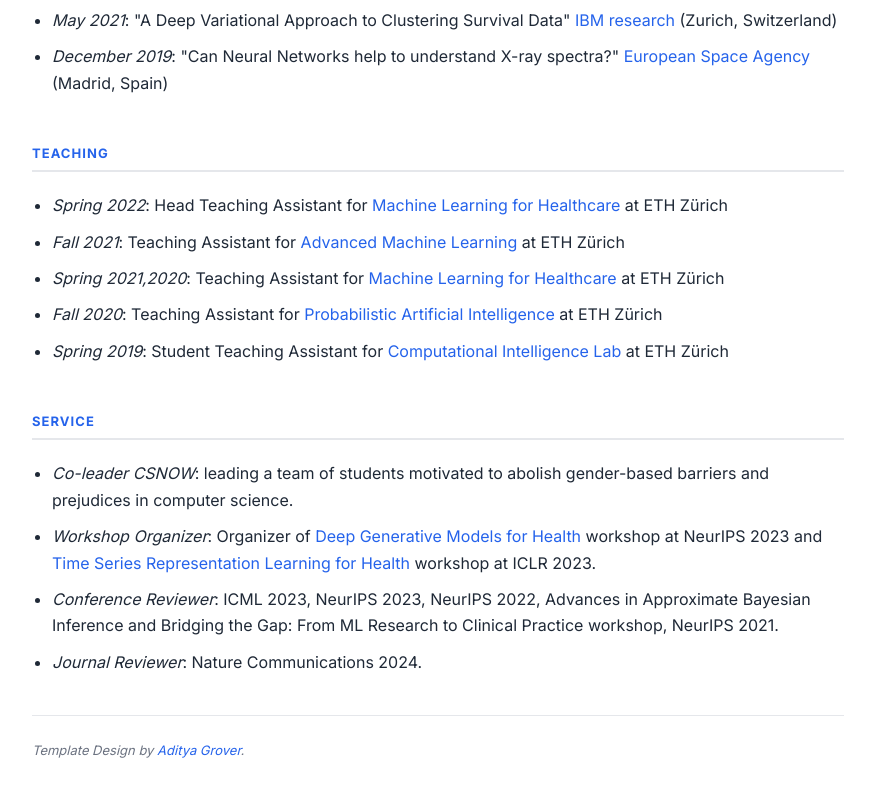
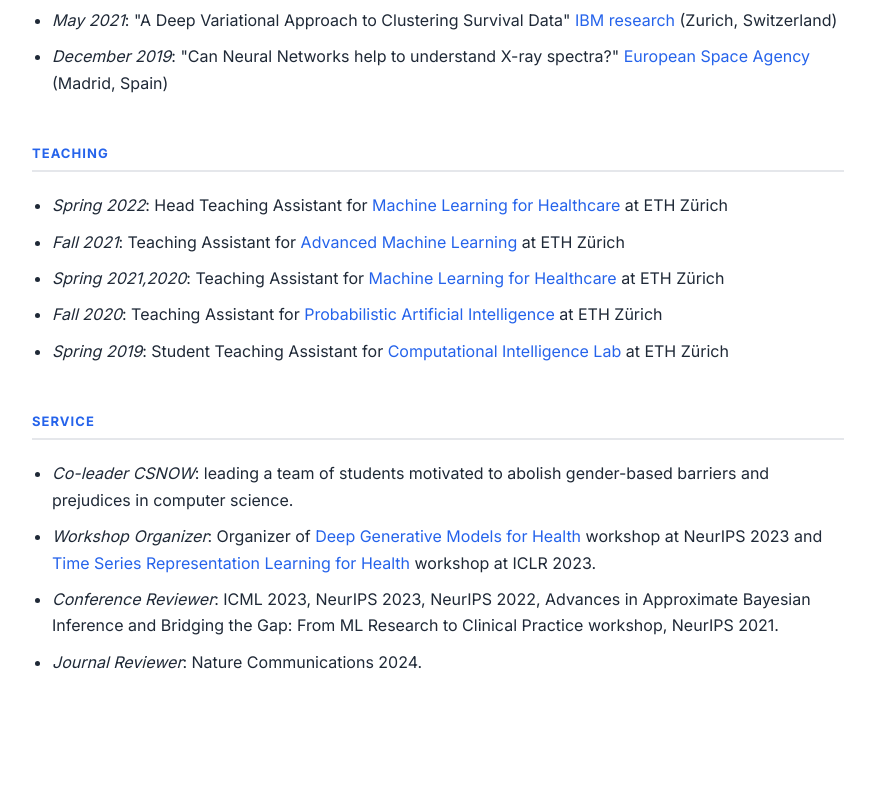
Before and after one commit to lauramanduchi/lauramanduchi.github.io, a plain HTML site: page index.html in a window 1280 px wide. Shown: the part 3197-3983 px from the top of the page, without its empty margins (202-1077 px from the left). After the commit the page ends 3892 px from the top, so only its background shows below. Drawn offline with Linux system fonts and the light colour scheme.

Commit message:
new design

```diff
--- a/index.html
+++ b/index.html
@@ -177,10 +177,6 @@
         </ul>
       </section>
 
-      <footer>
-        <p><i>Template Design by <a href="http://aditya-grover.github.io">Aditya Grover</a>.</i></p>
-      </footer>
-
     </div>
   </body>
 
```
